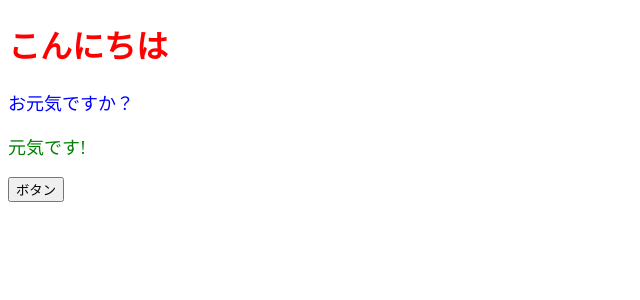
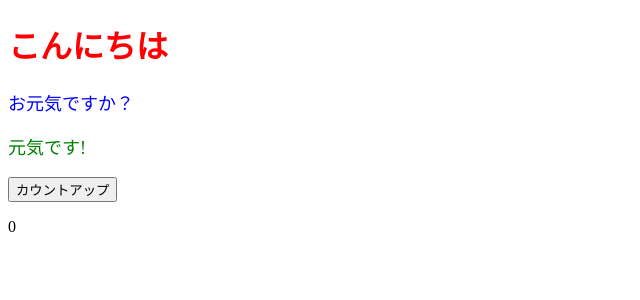
Before and after one commit to Zakky4/react-18-basic, a React (Create React App) app: page / in a window 1280 px wide. Shown: the top 300 px of the page, without its empty margins (0-640 px from the left). Built offline with nearby package versions, Linux system fonts and the light colour scheme.

Commit message:
useState study

```diff
--- a/public/index.html
+++ b/public/index.html
@@ -1,5 +1,5 @@
 <!DOCTYPE html>
-<html lang="en">
+<html lang="ja">
   <head>
     <meta charset="utf-8" />
     <link rel="icon" href="%PUBLIC_URL%/favicon.ico" />
--- a/src/App.jsx
+++ b/src/App.jsx
@@ -1,13 +1,18 @@
+import { useState } from "react";
 import { ColorfulMeessage } from "./components/ColorfulMessage";
 
 export const App = () => {
-    const onClickBtn = () => alert('Hello');
+    const [num, setNum] = useState(0);
+    const onClickCountup = () => {
+        setNum(num + 1);
+    };
     return (
       <>
         <h1 style={{ color: "red" }}>こんにちは</h1>
         <ColorfulMeessage color="blue" >お元気ですか？</ColorfulMeessage>
         <ColorfulMeessage color="green">元気です!</ColorfulMeessage>
-        <button onClick={onClickBtn}>ボタン</button>
+        <button onClick={onClickCountup}>カウントアップ</button>
+        <p>{num}</p>
       </>
     );
   }
```
